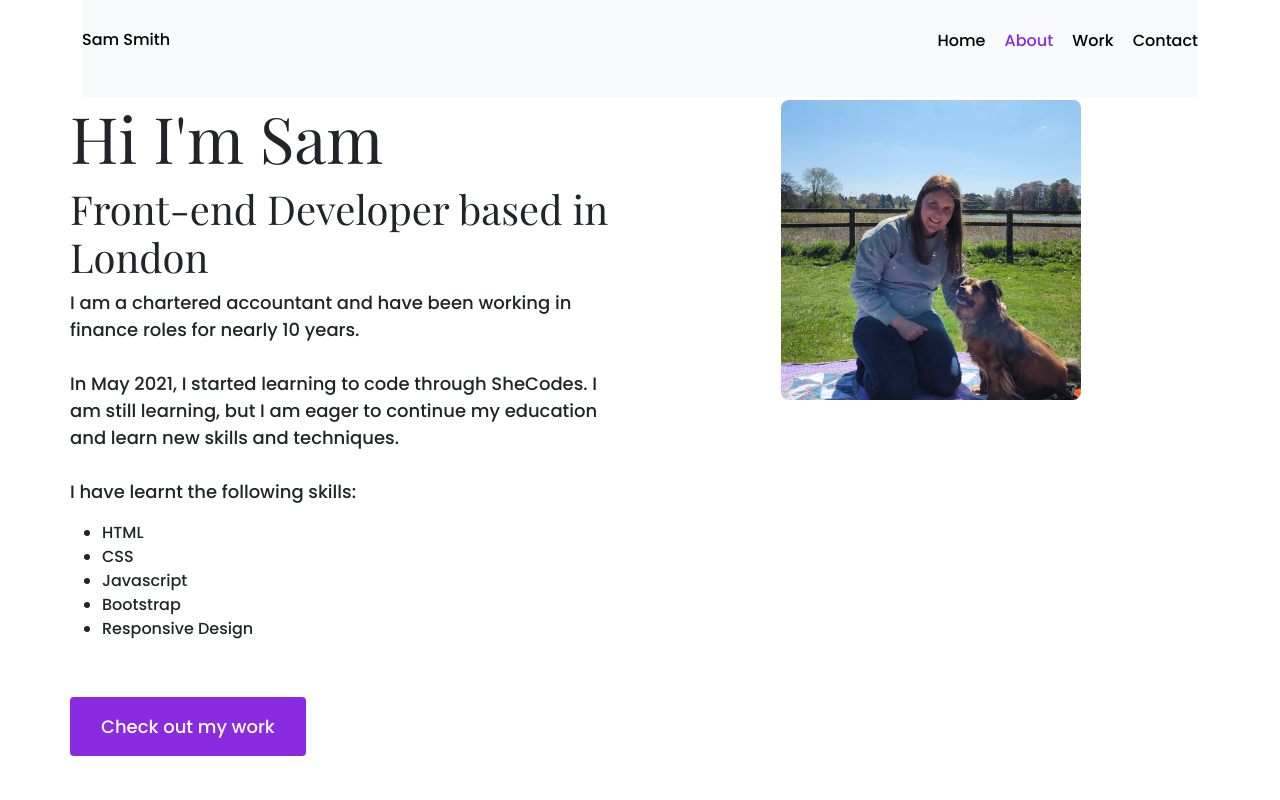
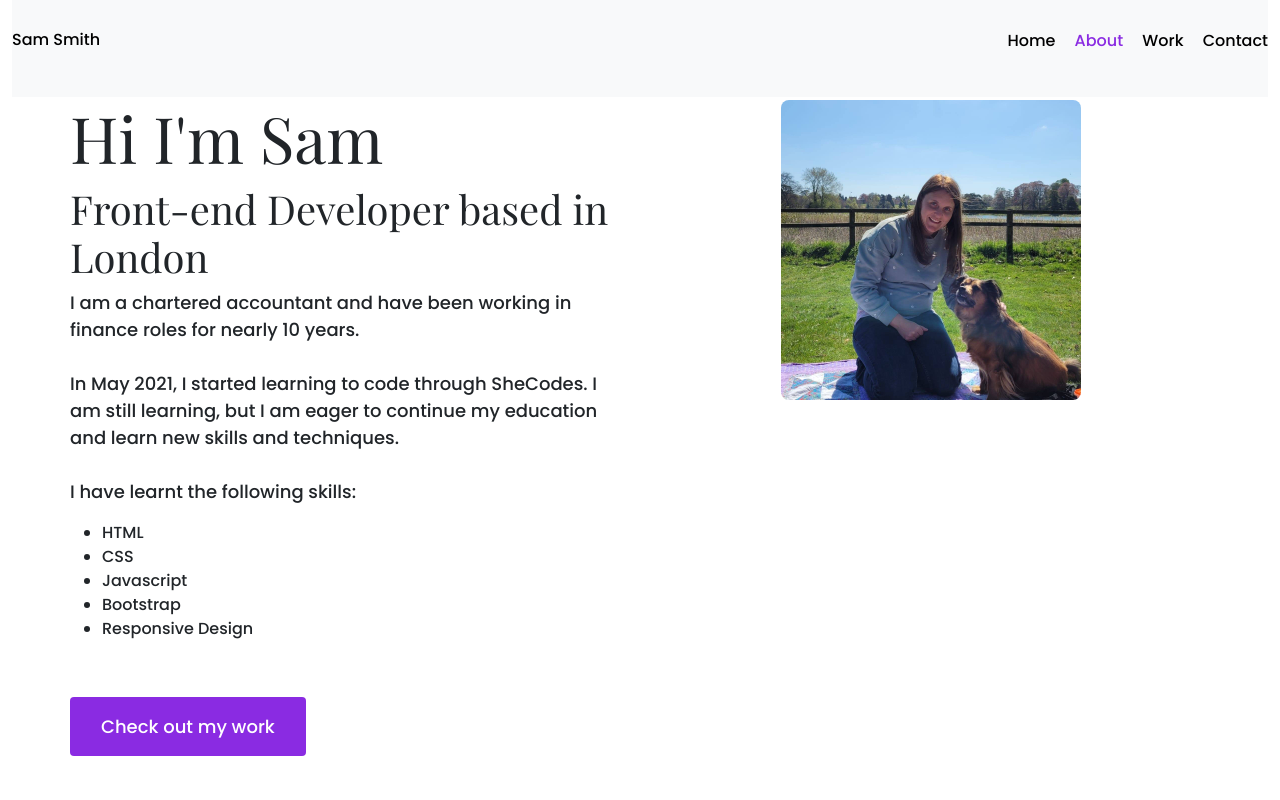
Before and after one commit to SamSmith21/Portfolio-project, a plain HTML site: page about.html in a window 1280 px wide. Shown: the top 800 px of the page. Drawn offline with nearby package versions, Linux system fonts and the light colour scheme.

Commit message:
Update navbar

```diff
--- a/about.html
+++ b/about.html
@@ -29,7 +29,7 @@
     <title>About Me - Sam Smith</title>
   </head>
   <body>
-    <div class="container fixed-top">
+    <div class="container-fluid fixed-top">
       <nav class="d-flex justify-content-between bg-light">
         <a href="/" class="d-none d-md-block" title="Homepage">Sam Smith</a>
         <ul>
```
Also changed, not shown: contact.html (+1 -1 lines), index.html (+1 -1 lines), work.html (+1 -1 lines).
